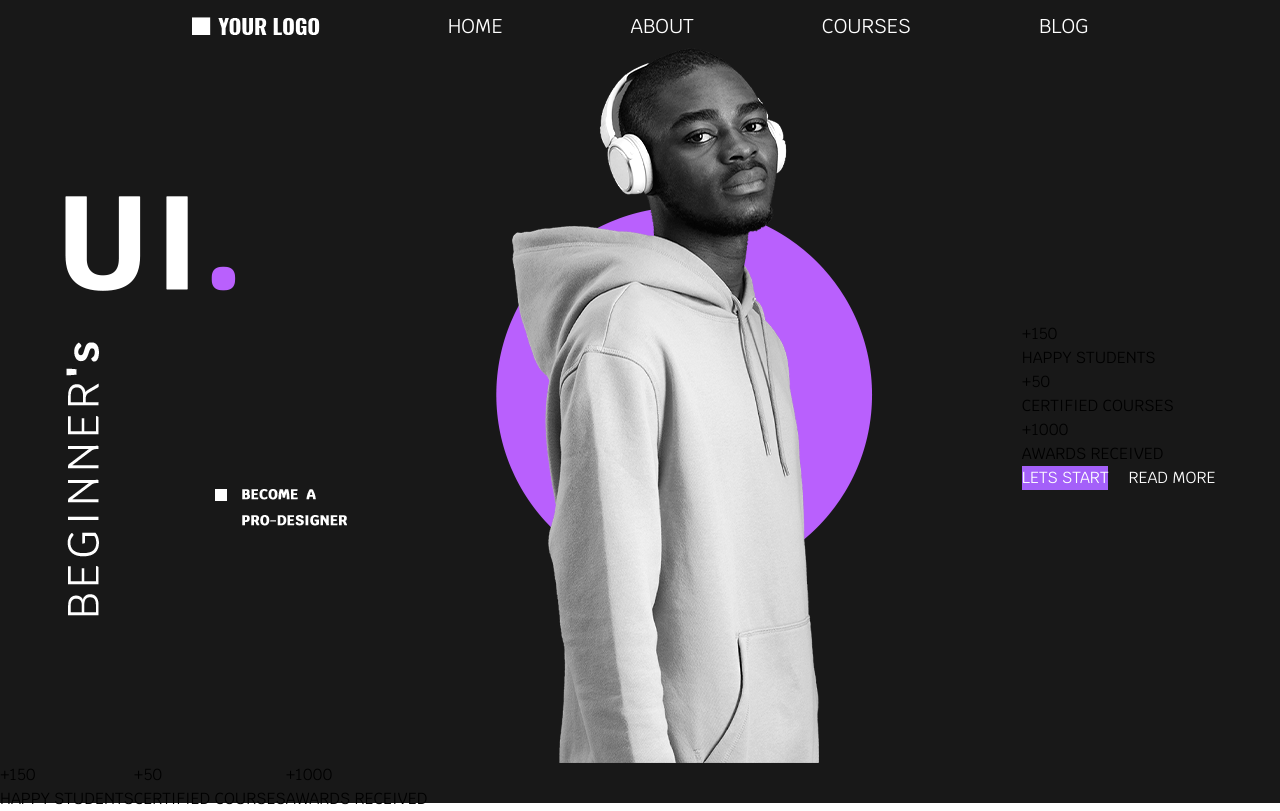
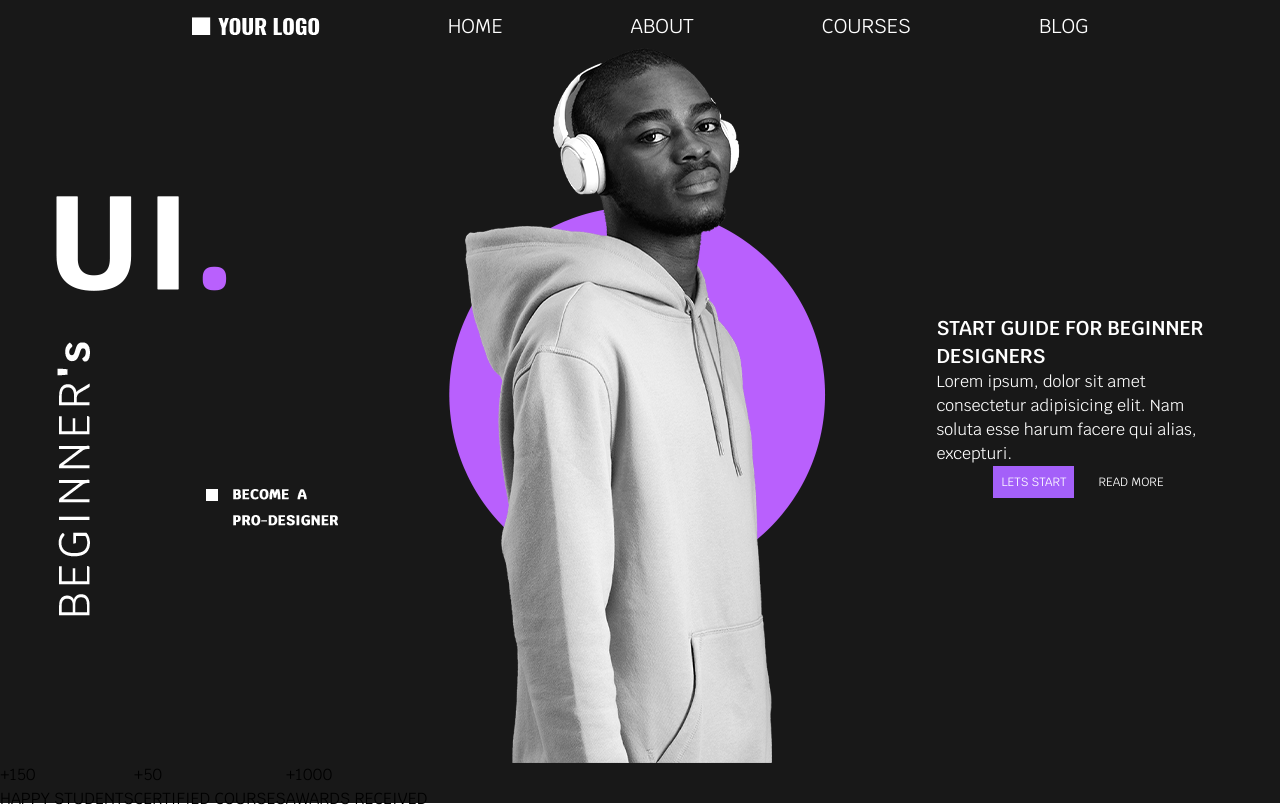
Before and after one commit to JsCodeDevlopment/Beginner-Lp, a React (Vite) app: page / in a window 1280 px wide. Built offline with nearby package versions, Linux system fonts and the light colour scheme.

Commit message:
Fix: Home

```diff
--- a/src/App.jsx
+++ b/src/App.jsx
@@ -4,7 +4,7 @@ function App() {
 
   return (
     <>
-    <Home/>
+    <Home />
     </>
   )
 }
--- a/src/components/Home.jsx
+++ b/src/components/Home.jsx
@@ -4,35 +4,31 @@ import Men from "../assets/img-to-home.png";
 import { Header } from "./Header";
 import { Faixa } from "./Faixa";
 
-export const Home = () => {
+
+export const Home = (props) => {
   return (
     <>
       <Header />
-      <main className="bg-background pt-12 flex w-full gap-5 items-center justify-around">
+      <main className="bg-background pt-12 px-2.5 flex w-full gap-5 items-center justify-around flex-wrap">
         <section>
           <img src={Ui} aria-hidden="true" />
         </section>
         <section>
           <img src={Men} aria-hidden="true" />
         </section>
-        <section>
-          <div>
-            <p><span>+</span>150</p><p><span>HAPPY</span> STUDENTS</p>
-          </div>
-          <div>
-            <p><span>+</span>50</p><p><span>CERTIFIED</span> COURSES</p>
-          </div>
-          <div>
-            <p><span>+</span>1000</p>
-            <p><span>AWARDS</span> RECEIVED</p>
-            <div className="flex gap-5">
-            <button className="text-white bg-violeta">LETS START</button>
-            <button className="text-white">READ MORE</button>
-            </div>
+        <section className="flex flex-col w-72 justify-center">
+          <h1 className="text-white text-xl font-semibold">START GUIDE FOR BEGINNER DESIGNERS</h1>
+          <p className="text-white">
+            Lorem ipsum, dolor sit amet consectetur adipisicing elit. Nam soluta
+            esse harum facere qui alias, excepturi.
+          </p>
+          <div className="flex gap-5 justify-center">
+            <button className="text-white text-xs bg-violeta p-2">LETS START</button>
+            <button className="text-white text-xs p-1">READ MORE</button>
           </div>
         </section>
       </main>
-      <Faixa/>
+      <Faixa />
     </>
   );
 };
```
